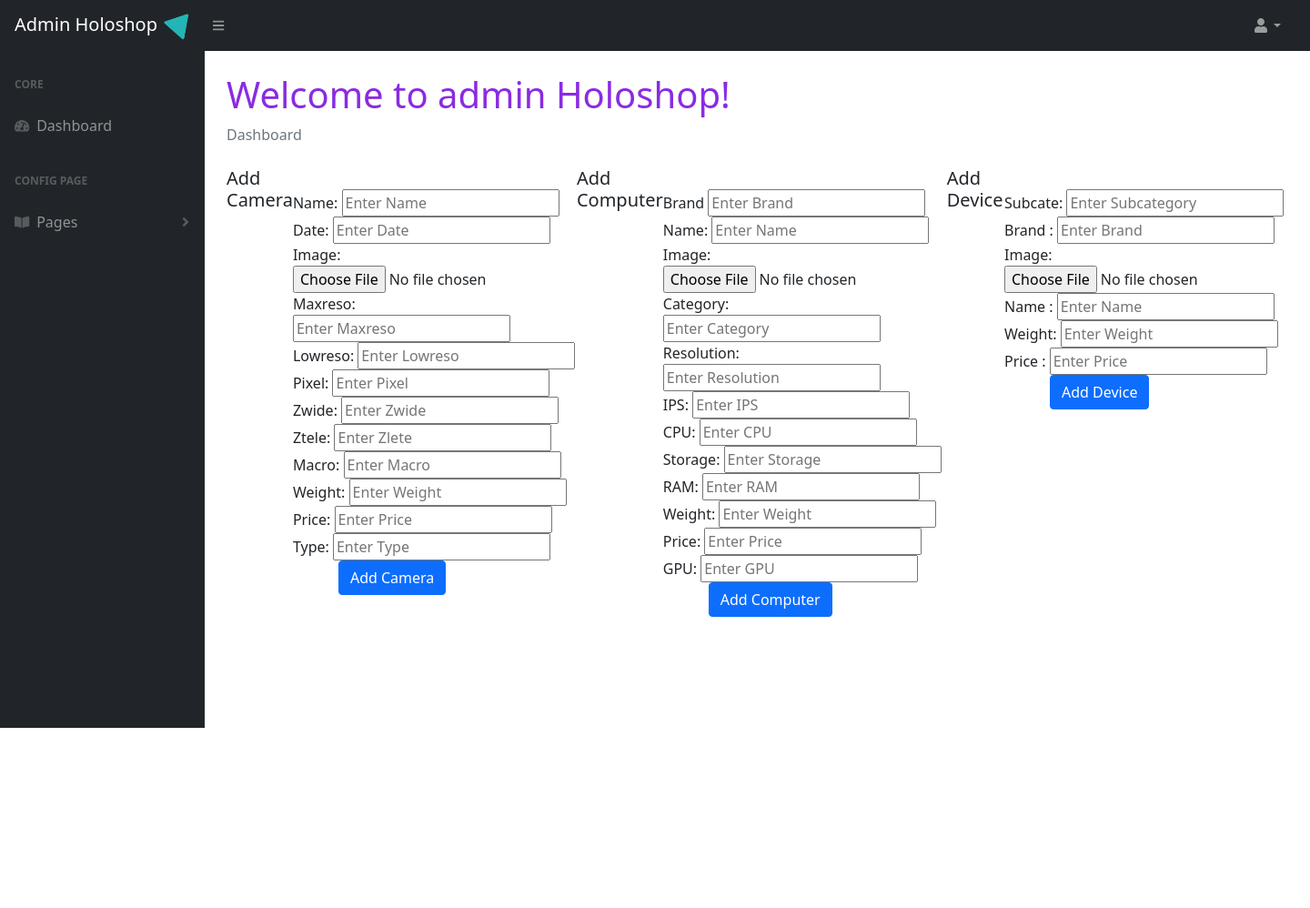
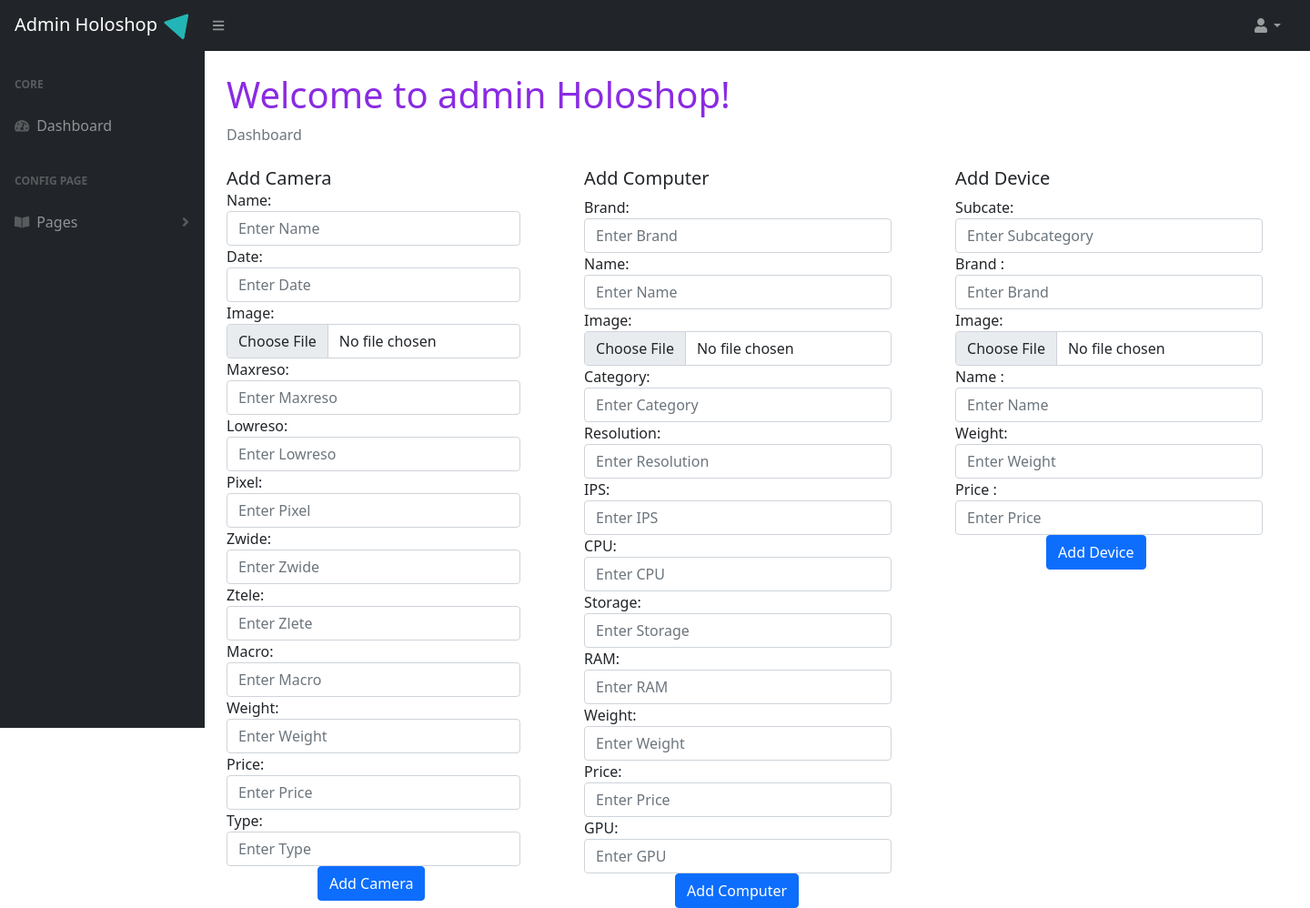
Before and after one commit to Thangvanle2000/git-hub-holoshop, a PHP site: page /admin/add-product.php in a window 1440 px wide. Shown: the whole page at 91% size. Before the commit the page ends 800 px from the top, so only its background shows below. Run offline with PHP 8.4, Linux system fonts and the light colour scheme; data comes from the database, SQL or seed files in the repository; some libraries are stand-ins or nearby versions.

Commit message:
fix form

```diff
--- a/admin/add-product.php
+++ b/admin/add-product.php
@@ -86,8 +86,11 @@
                         <ol class="breadcrumb mb-4">
                             <li class="breadcrumb-item active">Dashboard</li>
                         </ol>
-						<div class="text-product" style="display: inline-flex;flex-basis: 500px;">
+						<div class="text-product" style="display: inline-flex">
+						<div class="input-product" style="flex-basis: 28%">
+						<div class="title-product" style="position: absolute;">
 						<h5>Add Camera</h5>
+						</div>
 						<?php
 						$con = new mysqli('localhost','root','','btl');
 						$result =$con->query("SELECT * FROM product1");
@@ -97,58 +100,60 @@
 						<input type="hidden" name="add_id">
                         <div class="form-group">
 							<label> Name:</label>
-						<input type="text" name="add_name" placeholder="Enter Name">
+						<input type="text" name="add_name" class="form-control" placeholder="Enter Name">
 						</div>
 						<div class="form-group">
 							<label> Date:</label>
-						<input type="text" name="add_date" placeholder="Enter Date">
+						<input type="text" name="add_date" class="form-control" placeholder="Enter Date">
 						</div>
 						<div class="form-group">
 							<label>Image:</label>
-						<input type="file" name="add_img" placeholder="Enter Image">
+						<input type="file" name="add_img"class="form-control" placeholder="Enter Image">
 						</div>
 						<div class="form-group">
 							<label>Maxreso:</label>
-						<input type="text" name="add_max" placeholder="Enter Maxreso">
+						<input type="text" name="add_max" class="form-control" placeholder="Enter Maxreso">
 						</div>
 
 						<div class="form-group">
 							<label>Lowreso:</label>
-						<input type="text" name="add_low"  placeholder="Enter Lowreso">
+						<input type="text" name="add_low" class="form-control" placeholder="Enter Lowreso">
 						</div>
 						<div class="form-group">
 							<label>Pixel:</label>
-						<input type="text" name="add_px" placeholder="Enter Pixel" >
+						<input type="text" name="add_px" class="form-control" placeholder="Enter Pixel" >
 						</div>
 						<div class="form-group">
 							<label>Zwide:</label>
-						<input type="text" name="add_zwide"  placeholder="Enter Zwide">
+						<input type="text" name="add_zwide" class="form-control" placeholder="Enter Zwide">
 						</div>
 						<div class="form-group">
 							<label>Ztele:</label>
-						<input type="text" name="add_ztele"  placeholder="Enter Zlete">
+						<input type="text" name="add_ztele" class="form-control" placeholder="Enter Zlete">
 						</div>
 						<div class="form-group">
 							<label>Macro:</label>
-						<input type="text" name="add_macro"placeholder="Enter Macro">
+						<input type="text" name="add_macro"class="form-control" placeholder="Enter Macro">
 						</div>
 						<div class="form-group">
 							<label>Weight:</label>
-						<input type="text" name="add_w"  placeholder="Enter Weight">
+						<input type="text" name="add_w" class="form-control" placeholder="Enter Weight">
 						</div>
 						<div class="form-group">
 							<label>Price:</label>
-						<input type="text" name="add_pr"  placeholder="Enter Price">
+						<input type="text" name="add_pr" class="form-control" placeholder="Enter Price">
 						</div>
 						<div class="form-group">
 							<label>Type:</label>
-						<input type="text" name="add_type" placeholder="Enter Type">
+						<input type="text" name="add_type" class="form-control" placeholder="Enter Type">
 						</div>
-						<button type="submit" name="add_camera" class="btn btn-primary" style="margin-left: 50px;">Add Camera</button>
+						<button type="submit" name="add_camera" class="btn btn-primary" style="margin-left: 100px;">Add Camera</button>
 						</form>
-
-
+</div>
+                        <div class="input-product" style="margin-left:70px;">
+						<div class="title-product" >
 						<h5>Add Computer</h5>
+						</div>
 						<?php
 						$con = new mysqli('localhost','root','','btl');
 						$result =$con->query("SELECT * FROM product2");
@@ -156,92 +161,93 @@
 						<form action="computer-index.php" method="POST">
 						<input type="hidden" name="add_id">
                         <div class="form-group">
-							<br>
-							<label> Brand</label>
-						<input type="text" name="add_brand" placeholder="Enter Brand">
+							<label> Brand:</label>
+						<input type="text" name="add_brand" class="form-control" placeholder="Enter Brand">
 						</div>
 						<div class="form-group">
 							<label> Name:</label>
-						<input type="text" name="add_name" placeholder="Enter Name">
+						<input type="text" name="add_name"class="form-control" placeholder="Enter Name">
 						</div>
 						<div class="form-group">
 							<label>Image:</label>
-						<input type="file" name="add_img" placeholder="Enter Image">
+						<input type="file" name="add_img"class="form-control" placeholder="Enter Image">
 						</div>
 						<div class="form-group">
 							<label>Category:</label>
-						<input type="text" name="add_category" placeholder="Enter Category">
+						<input type="text" name="add_category"class="form-control" placeholder="Enter Category">
 						</div>
 
 						<div class="form-group">
 							<label>Resolution:</label>
-						<input type="text" name="add_ss"  placeholder="Enter Resolution">
+						<input type="text" name="add_ss" class="form-control" placeholder="Enter Resolution">
 						</div>
 						<div class="form-group">
 							<label>IPS:</label>
-						<input type="text" name="add_s" placeholder="Enter IPS" >
+						<input type="text" name="add_s" class="form-control" placeholder="Enter IPS" >
 						</div>
 						<div class="form-group">
 							<label>CPU:</label>
-						<input type="text" name="add_cpu"  placeholder="Enter CPU">
+						<input type="text" name="add_cpu"class="form-control"  placeholder="Enter CPU">
 						</div>
 						<div class="form-group">
 							<label>Storage:</label>
-						<input type="text" name="add_storage"  placeholder="Enter Storage">
+						<input type="text" name="add_storage" class="form-control" placeholder="Enter Storage">
 						</div>
 						<div class="form-group">
 							<label>RAM:</label>
-						<input type="text" name="add_ram"placeholder="Enter RAM">
+						<input type="text" name="add_ram"class="form-control" placeholder="Enter RAM">
 						</div>
 						<div class="form-group">
 							<label>Weight:</label>
-						<input type="text" name="add_w"  placeholder="Enter Weight">
+						<input type="text" name="add_w" class="form-control"  placeholder="Enter Weight">
 						</div>
 						<div class="form-group">
 							<label>Price:</label>
-						<input type="text" name="add_price"  placeholder="Enter Price">
+						<input type="text" name="add_price" class="form-control" placeholder="Enter Price">
 						</div>
 						<div class="form-group">
 							<label>GPU:</label>
-						<input type="text" name="add_gpu" placeholder="Enter GPU">
+						<input type="text" name="add_gpu" class="form-control" placeholder="Enter GPU">
 						</div>
-						<button type="submit" name="add_computer" class="btn btn-primary" style="margin-left: 50px;">Add Computer</button>
+						<button type="submit" name="add_computer" class="btn btn-primary" style="margin-left:100px;">Add Computer</button>
 						</form>
+                        </div>
 
 						<?php
 						$con = new mysqli('localhost','root','','btl');
 						$result =$con->query("SELECT * FROM product3");
 						?>
+						<div class="input-product" style="margin-left: 70px;">
 						<h5>Add Device</h5>
 						<form action="computer-index.php" method="POST">
 						<input type="hidden" name="add_id">
                         <div class="form-group">
-							<br>
 							<label> Subcate:</label>
-						<input type="text" name="add_sc" placeholder="Enter Subcategory">
+						<input type="text" name="add_sc" class="form-control" placeholder="Enter Subcategory">
 						</div>
 						<div class="form-group">
 							<label>Brand :</label>
-						<input type="text" name="add_brand" placeholder="Enter Brand">
+						<input type="text" name="add_brand" class="form-control" placeholder="Enter Brand">
 						</div>
 						<div class="form-group">
 							<label>Image:</label>
-						<input type="file" name="add_img">
+						<input type="file" name="add_img" class="form-control">
 						</div>
 						<div class="form-group">
 							<label>Name :</label>
-						<input type="text" name="add_name" placeholder="Enter Name">
+						<input type="text" name="add_name" placeholder="Enter Name" class="form-control">
 						</div>
 						<div class="form-group">
 							<label>Weight:</label>
-						<input type="text" name="add_w"  placeholder="Enter Weight">
+						<input type="text" name="add_w"  placeholder="Enter Weight" class="form-control">
 						</div>
 						<div class="form-group">
 							<label>Price :</label>
-						<input type="text" name="add_price"  placeholder="Enter Price">
+						<input type="text" name="add_price"  placeholder="Enter Price" class="form-control">
 						</div>
-						<button type="submit" name="add_device" class="btn btn-primary" style="margin-left: 50px;">Add Device</button>
+						<button type="submit" name="add_device" class="btn btn-primary" style="margin-left: 100px;">Add Device</button>
 						</form>
+						</div>
 						</div>
                         </div>
                     </div>
--- a/admin/logout.php
+++ b/admin/logout.php
@@ -1,4 +1,4 @@
 <?php
   session_destroy();
-  header('../git-hub-holoshop/Login-Register.php');
+  header('Location:../Login-Register.php');
 ?>
```
Also changed, not shown: admin/add-user.php (+9 -7 lines), admin/edit-admin.php (+8 -6 lines), admin/edit-camera.php (+15 -13 lines), admin/edit-computer.php (+15 -13 lines), admin/edit-device.php (+8 -6 lines), admin/edit-user.php (+8 -6 lines).
